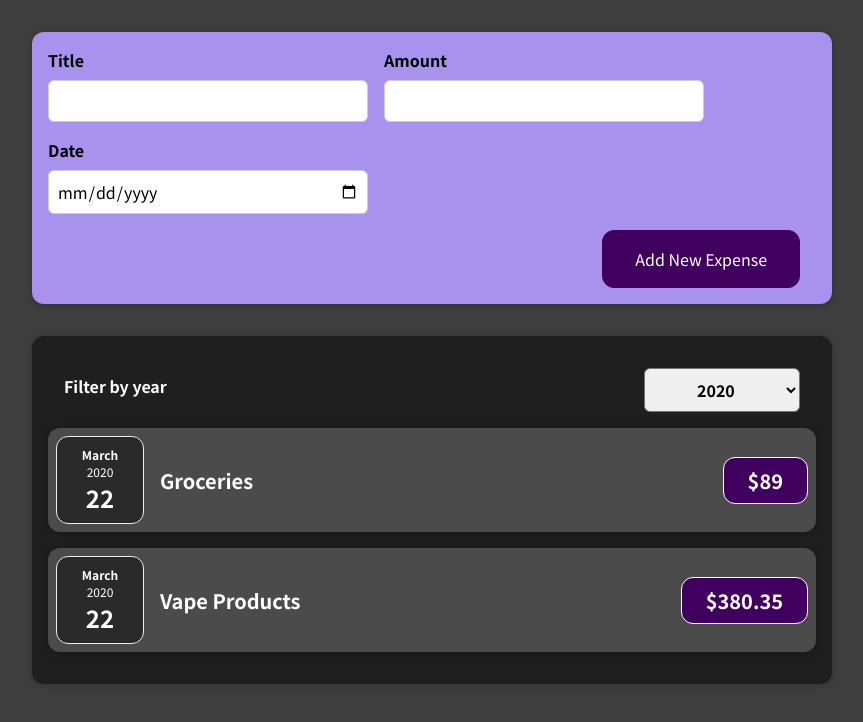
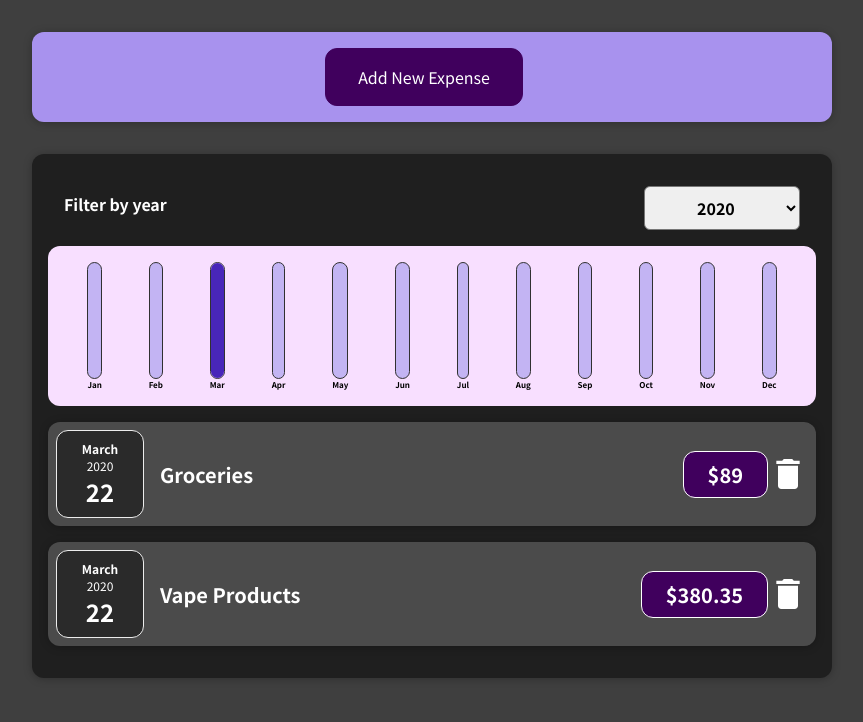
Before and after one commit to DRSantillan/expense-tracker-devdojo-22, a React app: page / in a window 1280 px wide. Shown: the whole page, without its empty margins (208-1071 px from the left). Built offline with nearby package versions, Linux system fonts and the light colour scheme.

Commit message:
tasks(): added an expense chart. added logic to delete an expense item with a confirm prompt. sorted filtered expenses by date added.

```diff
--- a/package.json
+++ b/package.json
@@ -9,6 +9,7 @@
     "node-sass": "^7.0.1",
     "react": "^17.0.2",
     "react-dom": "^17.0.2",
+    "react-icons": "^4.3.1",
     "react-scripts": "5.0.0",
     "web-vitals": "^2.1.0"
   },
--- /dev/null
+++ b/src/components/chart/Chart.component.jsx
@@ -0,0 +1,22 @@
+import React from 'react';
+import './Chart.styles.scss';
+import ChartBar from './bar/ChartBar.component';
+
+const Chart = ({dataPoints}) => {
+
+	const dataPointValues = dataPoints.map(dataPoint => dataPoint.value);
+	const totalMax = Math.max(...dataPointValues);
+	return (
+		<div className='chart'>
+			{dataPoints.map(dataPoint => (
+				<ChartBar
+					key={dataPoint.label}
+					maxValue={totalMax}
+					{...dataPoint}
+				/>
+			))}
+		</div>
+	);
+};
+
+export default Chart;
--- /dev/null
+++ b/src/components/chart/Chart.styles.scss
@@ -0,0 +1,9 @@
+.chart {
+  padding: 1rem;
+  border-radius: 12px;
+  background-color: #f8dfff;
+  text-align: center;
+  display: flex;
+  justify-content: space-around;
+  height: 10rem;
+}
--- /dev/null
+++ b/src/components/chart/bar/ChartBar.component.jsx
@@ -0,0 +1,23 @@
+import React from 'react';
+import './ChartBar.styles.scss';
+
+const ChartBar = ({ label, value, maxValue }) => {
+	let barHeight = '0%';
+
+	if (maxValue > 0) {
+		barHeight = `${Math.round((value / maxValue) * 100)}%`;
+	}
+	return (
+		<div className='chart-bar'>
+			<div className='chart-bar__inner'>
+				<div
+					className='chart-bar__fill'
+					style={{ height: barHeight }}
+				></div>
+			</div>
+			<div className='chart-bar__label'>{label}</div>
+		</div>
+	);
+};
+
+export default ChartBar;
--- /dev/null
+++ b/src/components/chart/bar/ChartBar.styles.scss
@@ -0,0 +1,30 @@
+.chart-bar {
+  height: 100%;
+  display: flex;
+  flex-direction: column;
+  align-items: center;
+}
+
+.chart-bar__inner {
+  height: 100%;
+  width: 100%;
+  border: 1px solid #313131;
+  border-radius: 12px;
+  background-color: #c3b4f3;
+  overflow: hidden;
+  display: flex;
+  flex-direction: column;
+  justify-content: flex-end;
+}
+
+.chart-bar__fill {
+  background-color: #4826b9;
+  width: 100%;
+  transition: all 0.3s ease-out;
+}
+
+.chart-bar__label {
+  font-weight: bold;
+  font-size: 0.5rem;
+  text-align: center;
+}
--- /dev/null
+++ b/src/components/expenses/chart/ExpensesChart.component.jsx
@@ -0,0 +1,29 @@
+import React from 'react';
+import Chart from '../../chart/Chart.component';
+
+const ExpensesChart = ({ expenses }) => {
+	console.log(expenses, 'expense in expense chart');
+	const chartDataPoints = [
+		{ label: 'Jan', value: 0 },
+		{ label: 'Feb', value: 0 },
+		{ label: 'Mar', value: 0 },
+		{ label: 'Apr', value: 0 },
+		{ label: 'May', value: 0 },
+		{ label: 'Jun', value: 0 },
+		{ label: 'Jul', value: 0 },
+		{ label: 'Aug', value: 0 },
+		{ label: 'Sep', value: 0 },
+		{ label: 'Oct', value: 0 },
+		{ label: 'Nov', value: 0 },
+		{ label: 'Dec', value: 0 },
+	];
+
+	expenses.forEach(({ date, amount }) => {
+		const month = new Date(date).getMonth();
+		chartDataPoints[month].value += amount;
+	});
+
+	return <Chart dataPoints={chartDataPoints} />;
+};
+
+export default ExpensesChart;
--- a/src/components/expenses/expenses/Expenses.components.jsx
+++ b/src/components/expenses/expenses/Expenses.components.jsx
@@ -4,8 +4,9 @@ import Card from '../../ui/card/Card.component';
 import ExpensesFilter from '../filter/ExpensesFilter.component';
 import { useState } from 'react';
 import ExpensesList from '../list/ExpensesList.component';
+import ExpensesChart from '../chart/ExpensesChart.component';
 
-const Expenses = ({ expenses }) => {
+const Expenses = ({ expenses, onDelete }) => {
     // init state for filtering by year
 	const [filteredYear, setFilteredYear] = useState('2020');
 	// set the state
@@ -16,16 +17,16 @@ const Expenses = ({ expenses }) => {
 	const filteredExpenses = expenses.filter(
 		({ date }) => new Date(date).getFullYear().toString() === filteredYear
 	);
-
-	console.log(filteredExpenses)
 	// clean code just vars
 	return (
 		<Card className='expenses'>
 			<ExpensesFilter
 				onExpenseYearFilterChange={filteredExpenseYear}
 				selectedYear={filteredYear}
+				expenses={filteredExpenses}
 			/>
-			<ExpensesList year={filteredYear} expenses={filteredExpenses}/>
+			<ExpensesChart expenses={filteredExpenses} />
+			<ExpensesList year={filteredYear} expenses={filteredExpenses} onDelete={onDelete} />
 		</Card>
 	);
 };
--- a/src/components/expenses/filter/ExpensesFilter.component.jsx
+++ b/src/components/expenses/filter/ExpensesFilter.component.jsx
@@ -7,6 +7,7 @@ const ExpensesFilter = ({ onExpenseYearFilterChange, selectedYear }) => {
 	};
 	return (
 		<div className='expenses-filter'>
+
 			<div className='expenses-filter__control'>
 				<label>Filter by year</label>
 				<select value={selectedYear} onChange={handleYearChange}>
@@ -16,6 +17,7 @@ const ExpensesFilter = ({ onExpenseYearFilterChange, selectedYear }) => {
 					<option value='2019'>2019</option>
 				</select>
 			</div>
+
 		</div>
 	);
 };
--- a/src/components/expenses/form/ExpenseForm.component.jsx
+++ b/src/components/expenses/form/ExpenseForm.component.jsx
@@ -1,12 +1,13 @@
 import { useState } from 'react';
 import './ExpenseForm.styles.scss';
 
-const ExpenseForm = ({ onSaveExpenseData }) => {
+const ExpenseForm = ({ onSaveExpenseData, hideForm }) => {
 	const [formData, setFormData] = useState({
 		title: '',
 		amount: '',
 		date: '',
 	});
+
 	// destructure the required form fields
 	const { title, amount, date } = formData;
 
@@ -21,6 +22,7 @@ const ExpenseForm = ({ onSaveExpenseData }) => {
 			amount: '',
 			date: '',
 		});
+		hideForm()
 	};
 	const onFormChangeHandler = event => {
         console.log(event.target.value)
@@ -67,6 +69,7 @@ const ExpenseForm = ({ onSaveExpenseData }) => {
 					</div>
 				</div>
 				<div className='new-expense__actions'>
+					<button type='button' onClick={hideForm}>Cancel</button>
 					<button type='Submit'>Add New Expense</button>
 				</div>
 			</form>
--- a/src/components/expenses/item/ExpenseItem.component.jsx
+++ b/src/components/expenses/item/ExpenseItem.component.jsx
@@ -2,8 +2,9 @@ import { useState } from 'react';
 import ExpenseItemDate from '../date/ExpenseItemDate.component';
 import './ExpenseItem.styles.scss';
 import Card from '../../ui/card/Card.component';
+import { MdDelete } from 'react-icons/md';
 
-const ExpenseItem = ({ date, title, amount }) => {
+const ExpenseItem = ({ id,date, title, amount,onDelete }) => {
 	const [itemTitle, setItemTitle] = useState(title);
 	return (
 		<li>
@@ -13,6 +14,13 @@ const ExpenseItem = ({ date, title, amount }) => {
 					<h2>{itemTitle}</h2>
 					<div className='expense-item__price'>${amount}</div>
 				</div>
+
+				<MdDelete className='delete-expense'
+					onClick={() => onDelete(id)}
+					fill='white'
+					size={40}
+					style={{ verticalAlign: 'middle' }}
+				/>
 			</Card>
 		</li>
 	);
--- a/src/components/expenses/item/ExpenseItem.styles.scss
+++ b/src/components/expenses/item/ExpenseItem.styles.scss
@@ -15,6 +15,10 @@
   flex-flow: column-reverse;
   justify-content: flex-start;
   flex: 1;
+}
+
+.delete-expense:hover {
+  fill: red;
 }
 
 .expense-item h2 {
--- a/src/components/expenses/list/ExpensesList.component.jsx
+++ b/src/components/expenses/list/ExpensesList.component.jsx
@@ -1,7 +1,7 @@
 import ExpenseItem from '../item/ExpenseItem.component';
 import './ExpensesList.styles.scss';
 
-const ExpensesList = ({ expenses, year }) => {
+const ExpensesList = ({ expenses, year, onDelete }) => {
 	// display conditional content based on filtered year
 
 	if (!expenses.length)
@@ -14,9 +14,11 @@ const ExpensesList = ({ expenses, year }) => {
 	// clean code just vars
 	return (
 		<ul className='expenses-list'>
-			{expenses.map(expense => (
-				<ExpenseItem key={expense.id} {...expense} />
-			))}
+			{expenses
+				.sort((a, b) => a.id - b.id)
+				.map(expense => (
+					<ExpenseItem key={expense.id} {...expense} onDelete={onDelete} />
+				))}
 		</ul>
 	);
 };
--- a/src/components/expenses/new/ExpenseNew.component.jsx
+++ b/src/components/expenses/new/ExpenseNew.component.jsx
@@ -1,19 +1,32 @@
-import React from 'react';
+import { useState } from 'react';
 import ExpenseForm from '../form/ExpenseForm.component';
 import './ExpenseNew.styles.scss';
 
 const NewExpense = ({ onExpenseChange }) => {
+	const [isHidden, setIsHidden] = useState(true);
 	const saveExpenseDataHandler = data => {
 		const newExpenseData = {
 			...data,
 			id: Math.random().toString(),
 		};
 
-    onExpenseChange(newExpenseData)
+		onExpenseChange(newExpenseData);
 	};
+
+	const showFormHandler = () => {
+		setIsHidden(false);
+	};
+	const hideFormHandler = () => {
+		setIsHidden(true)
+	}
+
 	return (
 		<div className='new-expense'>
-			<ExpenseForm onSaveExpenseData={saveExpenseDataHandler} />
+			{isHidden ? (
+				<button onClick={showFormHandler}>Add New Expense</button>
+			) : (
+				<ExpenseForm onSaveExpenseData={saveExpenseDataHandler} hideForm={hideFormHandler} />
+			)}
 		</div>
 	);
 };
--- a/src/containers/App.js
+++ b/src/containers/App.js
@@ -6,21 +6,30 @@ import { database } from '../db/database';
 
 function App() {
 	// init state for the database
-
 	const [expenseDB, setExpenseDB] = useState(database);
 
 	// add an expense to the existing state
 	const addExpenseHandler = expense => {
-		setExpenseDB(prevState => ([
-			...prevState,
-			expense,
-		]));
+		setExpenseDB(prevState => [...prevState, expense]);
+	};
+	//
+	const deleteExpenseItemHandler = id => {
+		if (window.confirm('Are you sure you want to delete this expense?')) {
+			const updatedExpenseDB = expenseDB.filter(
+				expense => expense.id !== id
+			);
+			console.log(updatedExpenseDB);
+			setExpenseDB(updatedExpenseDB);
+		}
 	};
 	//
 	return (
 		<>
 			<NewExpense onExpenseChange={addExpenseHandler} />
-			<Expenses expenses={expenseDB} />
+			<Expenses
+				expenses={expenseDB}
+				onDelete={deleteExpenseItemHandler}
+			/>
 		</>
 	);
 }
```
Also changed, not shown: 1 other file.
